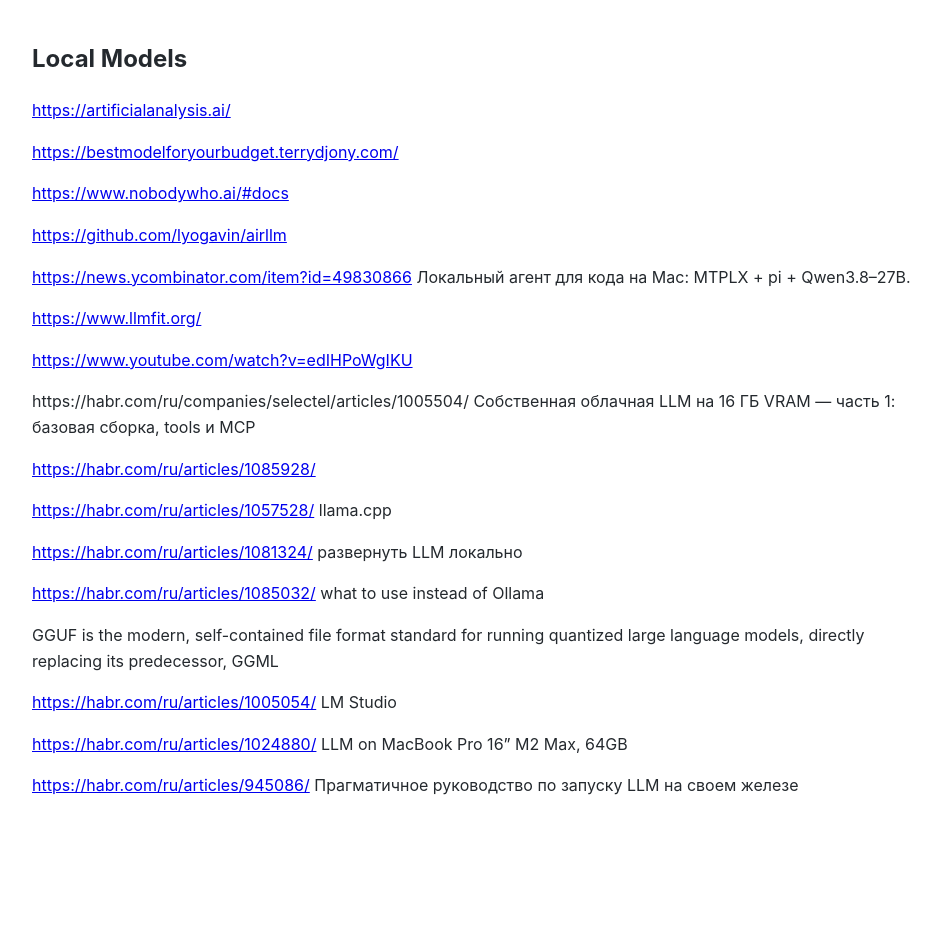
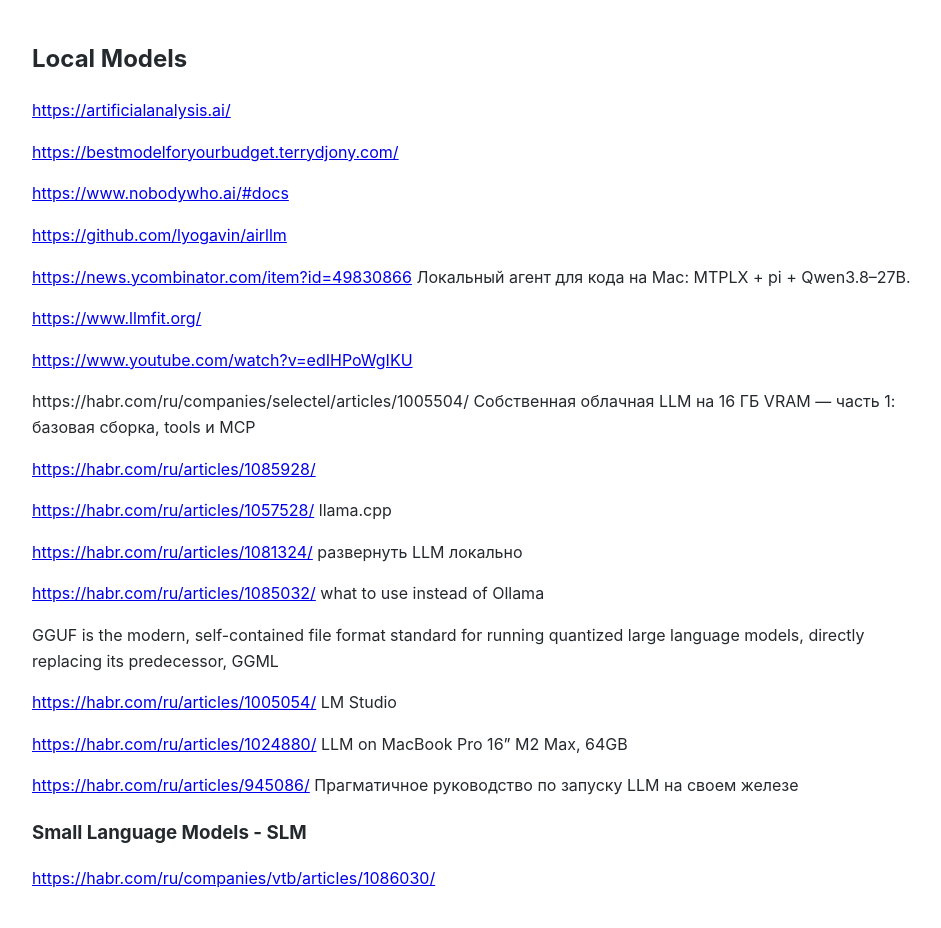
Before and after one commit to Michael-Lubinsky/michael-lubinsky.github.com, a Jekyll site: the page built from ml/local_llm.md, in a window 1280 px wide. Shown: the whole page, without its empty margins (158-1099 px from the left). Built offline with Jekyll 4.4.1, drawn with Linux system fonts in a browser that asks for light colours; our own code applies the rules of GitHub Pages for plain Markdown files; before the commit the page ends 900 px from its top, so only the background shows below that.

Commit message:
Add section for Small Language Models (SLM)

```diff
--- a/ml/local_llm.md
+++ b/ml/local_llm.md
@@ -35,3 +35,6 @@
 <https://habr.com/ru/articles/1024880/>   LLM on MacBook Pro 16" M2 Max, 64GB
 
 <https://habr.com/ru/articles/945086/> Прагматичное руководство по запуску LLM на своем железе
+
+### Small Language Models - SLM
+<https://habr.com/ru/companies/vtb/articles/1086030/>
```
